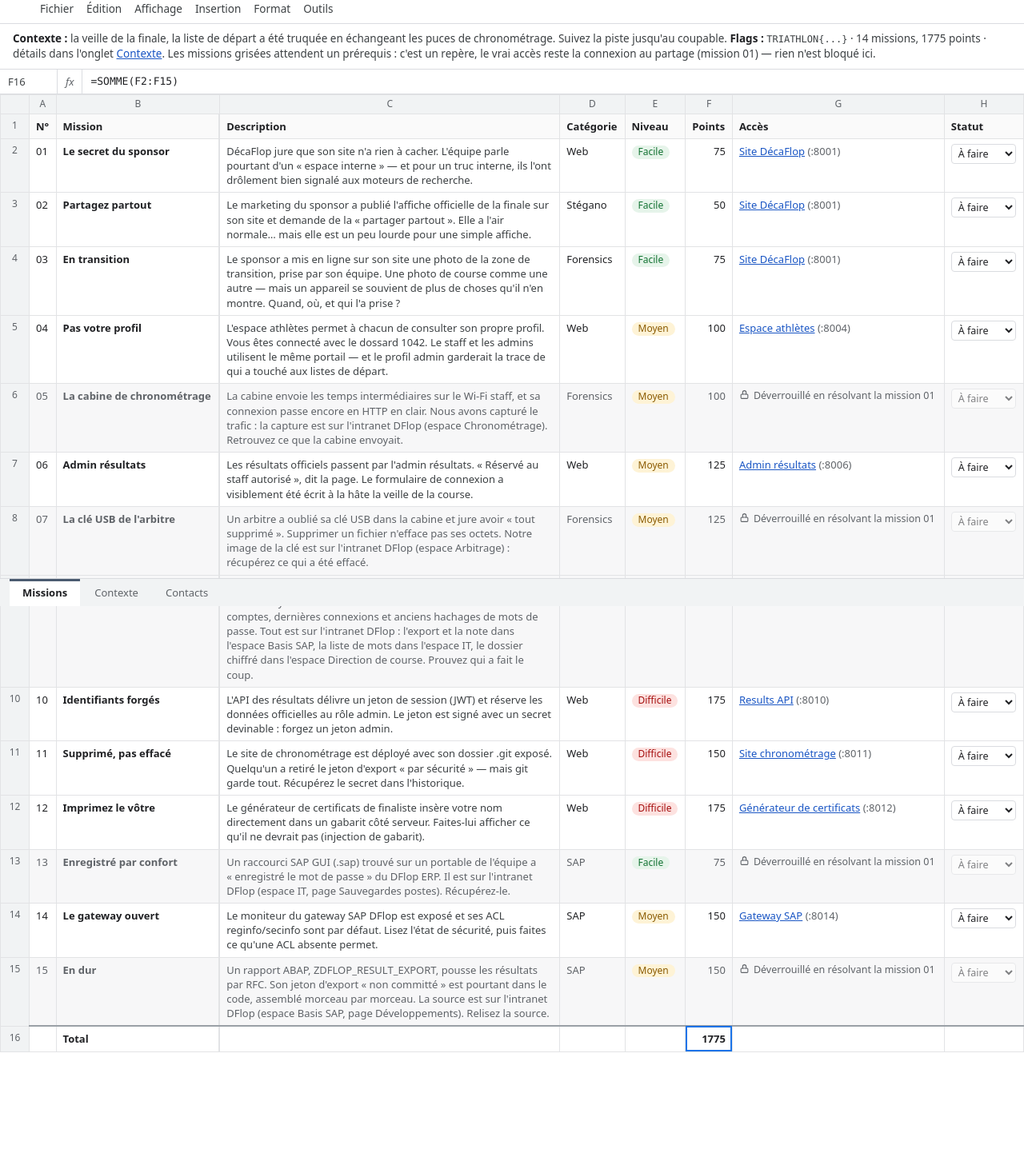
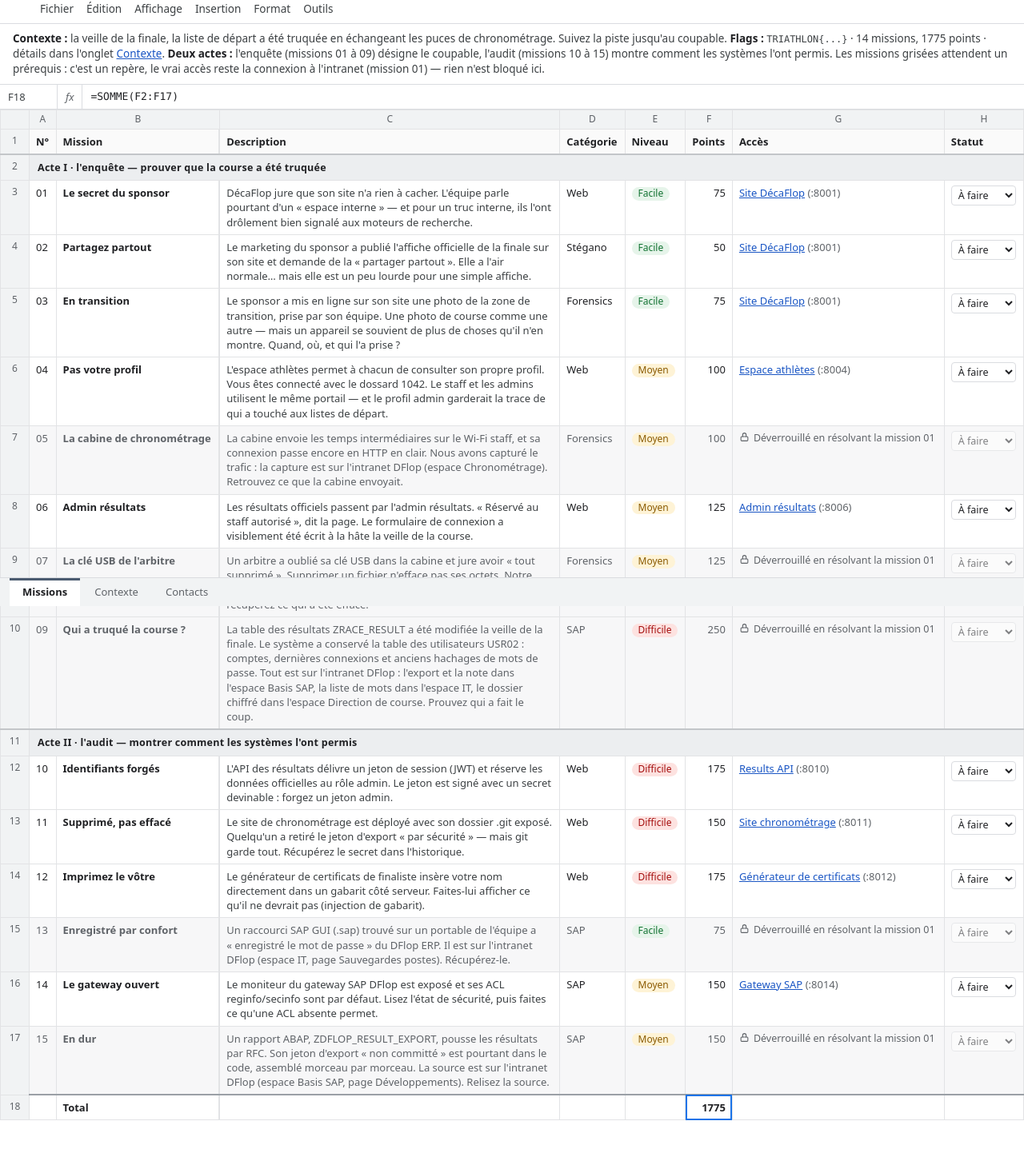
Before and after one commit to n-drobyshevski/biathlon-, a Flask app: page / in a window 1280 px wide. Shown: the part 42-1479 px from the top of the page at 80% size. Before the commit the page ends 1358 px from the top, so only its background shows below. Run offline with Flask 3, Linux system fonts and the light colour scheme.

Commit message:
Make the two-act arc visible; tighten Act II → Act I ties (flavor only)
Narrative/presentational only — no flag, env var, exploit, hint, Connect line,
port, category or README title line is changed.

READMEs 10–15 (blockquote intros only, kept English, 2–4 sentences):
- 10: the Results API explicitly took over from the old web Results Admin
  (challenge 06).
- 11: tie to 05 made explicit — same timing chain whose booth login you sniffed
  there; its .git still holds the secrets "cleaned" from config.
- 12: frame the certificate generator as a public DécaFlop tool pulled into the
  audit sweep (attack surface isn't only the ERP); technique still unspoiled.
- 13: name the shared DFL / client 001 ERP from finale 09.
- 14: note it's the same SAP DFlop ERP cracked in 09 / saved in 13; the
  "simulated for training" note (further down) is untouched.
- 15: sharpen the payoff — ZDFLOP_RESULT_EXPORT is THE job that pushed the
  rigged ZRACE_RESULT out; the audit closes the loop opened in 09.

Hub (hub/app/app.py + crise.css): group the mission rows into two labelled
blocks — "Acte I · l'enquête" (01–09) and "Acte II · l'audit" (10–15) — with
full-width heading rows inserted between the blocks (a new presentational row
type in grid()); per-mission data, order, links and the lock logic are
unchanged. Added a one-line two-acts legend to the Contexte note.

Consistency: renamed the last stray "Partage DFlop" (scripts/build-handouts.sh)
and the hub note's "connexion au partage" to the repo-wide "Intranet DFlop" /
"l'intranet"; `git grep "Partage DFlop"` is now empty. No ports, routes,
service names, env vars or file paths changed.

ctfd-setup --dry-run still parses all 14 (titles untouched); 74 tests pass; hub
renders with the groupings and the lock/unlock still works; no overflow at
375/1280.

Co-Authored-By: Claude Opus 4.8 <noreply@anthropic.com>
Claude-Session: https://claude.ai/code/session_01QZGtzYPGjPBjiuRSSmwAcp

```diff
--- a/hub/app/app.py
+++ b/hub/app/app.py
@@ -244,6 +244,10 @@ def grid(header, rows, extra="", cls=""):
     head = "".join(f'<td data-ref="{COLS[i]}1">{h}</td>' for i, h in enumerate(header))
     body = [f'<tr class="h"><th class="r">1</th>{head}</tr>']
     for n, (attrs, cells) in enumerate(rows, start=2):
+        if attrs == "__ACT__":          # a full-width section heading (presentational)
+            body.append(f'<tr class="act"><th class="r">{n}</th>'
+                        f'<td class="actcell" colspan="{len(header)}" data-ref="A{n}">{cells}</td></tr>')
+            continue
         tds = "".join(f'<td data-ref="{COLS[i]}{n}"{c[1]}>{c[0]}</td>' for i, c in enumerate(cells))
         body.append(f'<tr{attrs}><th class="r">{n}</th>{tds}</tr>')
     return (f'<table class="grid {cls}"><thead><tr><th class="r"></th>{letters}</tr></thead>'
@@ -291,8 +295,13 @@ def crisis_cell():
     total = sum(m[4] for m in MISSIONS)
     board = scoreboard_url()
     ids = ctfd_ids()
-    rows = []
+    # Two-act arc: l'enquête (01–09) then l'audit (10–15). Presentational
+    # grouping only — per-mission data, order, links and the lock logic are
+    # untouched; act rows are full-width headings inserted between the blocks.
+    rows = [("__ACT__", "Acte I · l'enquête — prouver que la course a été truquée")]
     for num, title, cat, level, pts, brief, live, _files in MISSIONS:
+        if num == "10":
+            rows.append(("__ACT__", "Acte II · l'audit — montrer comment les systèmes l'ont permis"))
         submit = ""
         if board:
             target = f"{board}challenges"
@@ -321,8 +330,10 @@ def crisis_cell():
             + (f' · à soumettre sur le <a href="{escape(board)}">tableau des scores</a>' if board else "")
             + ' · '
             f'détails dans l\'onglet <a href="/contexte">Contexte</a>. '
+            '<b>Deux actes :</b> l\'enquête (missions 01 à 09) désigne le coupable, '
+            'l\'audit (missions 10 à 15) montre comment les systèmes l\'ont permis. '
             'Les missions grisées attendent un prérequis : c\'est un repère, '
-            'le vrai accès reste la connexion au partage (mission 01) — rien n\'est bloqué ici.</p>')
+            'le vrai accès reste la connexion à l\'intranet (mission 01) — rien n\'est bloqué ici.</p>')
     return html(layout("Missions · suivi_incident_finale_2026", fr(body), "/", f"F{n}",
                        f"=SOMME(F2:F{n-1})", fr(note)))
 
--- a/hub/app/static/crise.css
+++ b/hub/app/static/crise.css
@@ -63,6 +63,10 @@ code{font-family:ui-monospace,"SF Mono",Menlo,Consolas,monospace;font-size:12px}
 .grid .acc .lock{display:inline-flex;align-items:flex-start;gap:5px;color:var(--mute);font-size:12.5px}
 .grid .acc .lock .lk{flex:none;margin-top:1px}
 .grid select:disabled{opacity:.55;cursor:not-allowed}
+/* two-act section headings (presentational grouping of the mission rows) */
+.grid tr.act th.r{background:var(--head);border-top:2px solid #c3c6c9}
+.grid tr.act td.actcell{background:#eceef0;color:#202124;font-weight:700;letter-spacing:.02em;
+  font-size:12.5px;padding:7px 10px;border-top:2px solid #c3c6c9;cursor:default}
 .grid tr.tot td{font-weight:700;border-top:2px solid #9aa0a6}
 .submit{display:block;margin-top:6px;font-size:12.5px;white-space:nowrap}
 .grid tr:target td,.grid tr:target td:nth-child(3){background:#e8f0fe}  /* row opened from a CTFd link */
```
Also changed, not shown: challenges/10-web-jwt/README.md, challenges/11-web-gitleak/README.md, challenges/12-web-ssti/README.md, challenges/13-sap-shortcut/README.md, challenges/14-sap-gateway/README.md, challenges/15-sap-abap/README.md, 1 other file.
